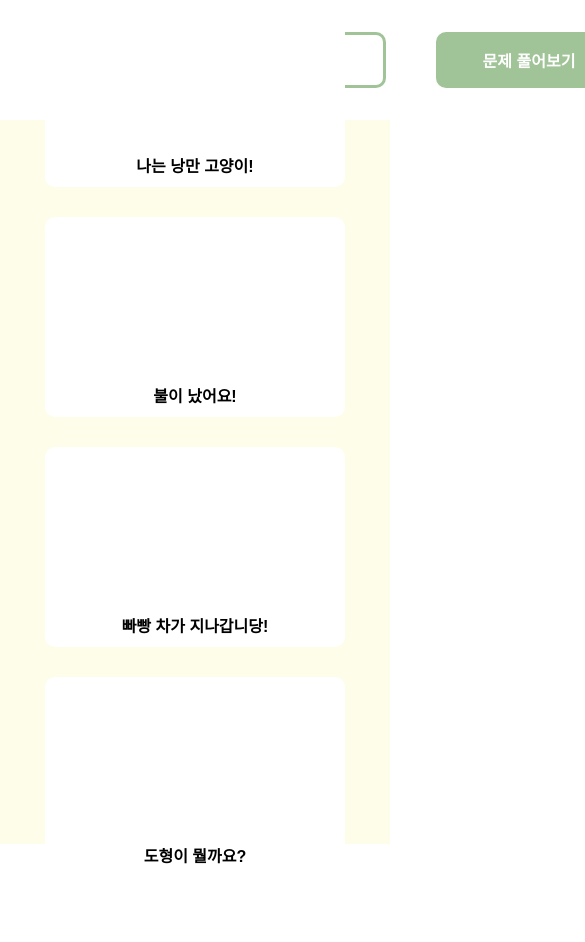
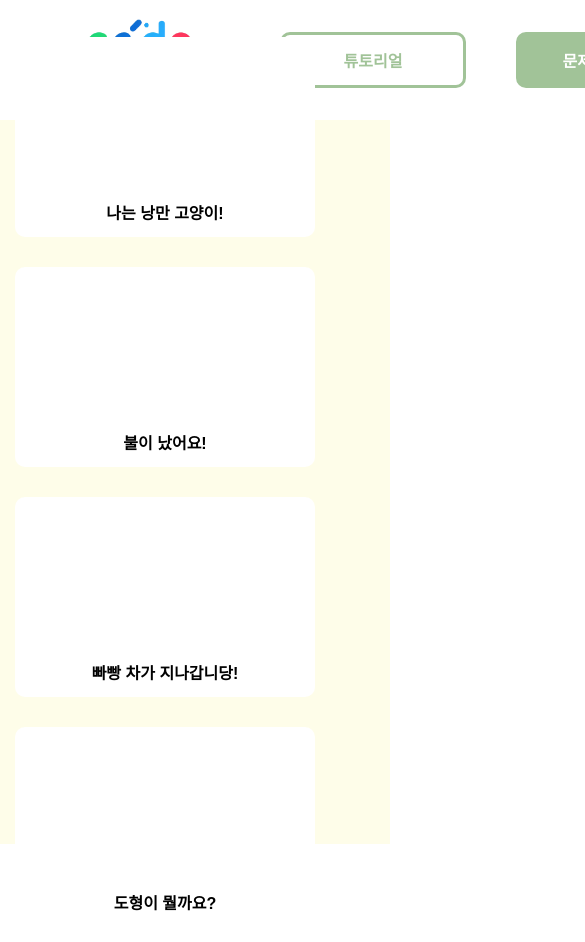
Before and after one commit to CSID-DGU/2024-1-OSS-team-5-OOP, a React (Create React App) app in the folder codekids_FE/: page /problems in a window 390 px wide. Shown: the top 942 px of the page, 585 px wide, since content can reach past the window. Before the commit the page ends 892 px from the top, so only its background shows below. Built offline with nearby package versions, Linux system fonts and the light colour scheme; a web font is replaced by a local one.

Commit message:
media query applied

```diff
--- a/codekids_FE/src/components/Header.js
+++ b/codekids_FE/src/components/Header.js
@@ -15,7 +15,7 @@ const Header = () => {
 
   return (
     <header className={`header${isTutorial ? ' banner' : ''}`}>
-        <div style={{ marginLeft: '80px' }}>
+        <div style={{ margin: '80px' }}>
             <a href="http://localhost:3000/tutorial"><img src="logo.png" alt="CodeKids" style={{ width: `${isTutorial ? '230px' : '120px'}`, transition: 'width 0.5s' }} /></a>
         </div>
         <div className="headerbtn-container">
--- a/codekids_FE/src/pages/ProblemPage.js
+++ b/codekids_FE/src/pages/ProblemPage.js
@@ -1,6 +1,7 @@
 import React, { useEffect, useState } from 'react';
 import { useNavigate, useParams } from 'react-router-dom';
 import './buttonlist.css';
+import MediaQuery from './alignlist.module.css';
 
 // 샘플 JSON 데이터
 const sampleResponse = {
@@ -62,7 +63,8 @@ const ProblemPage = () => {
 
   return (
     <div className="content" style={{ height: "calc(100% - 120px)" }}>
-      <div className="box-container">
+      <div className={MediaQuery['box-container']}>
+        <div className="inner-container">
           {problemData && problemData.data.map(item => (
             <div className="box" key={item.problemId} onClick={() => handleBoxClick(item.problemId)}>
               <div className="title">
@@ -72,6 +74,7 @@ const ProblemPage = () => {
           ))}
         </div>
       </div>
+    </div>
   );
 };
 
--- /dev/null
+++ b/codekids_FE/src/pages/alignlist.module.css
@@ -0,0 +1,11 @@
+@media (min-width: 990px) {
+    .box-container {
+        width: calc((330px) * 3);
+    }
+}
+
+@media (min-width: 1320px) {
+    .box-container {
+        width: calc((330px) * 4);
+    }
+}
--- a/codekids_FE/src/pages/buttonlist.css
+++ b/codekids_FE/src/pages/buttonlist.css
@@ -2,29 +2,29 @@
     display: flex;
     align-items: center;
     justify-content: center;
+    height: calc(100% - 120px);
 }
 
 .box-container {
-    display: flex;
+    display: inline-block;
+    list-style: none;
+    padding: 0;
     margin-bottom: 100px;
-    width: 100%;
-    flex-direction: row;
-    justify-content: center;
-    flex-wrap: wrap;
 }
 
 .box {
-    position: relative;
+    display: inline-block;
     margin: 15px;
     width: 300px;
     height: 200px;
     border-radius: 10px;
     background-color: #FFFFFF;
-
     font-family: "Nanum Gothic", sans-serif;
     font-weight: bold;
     font-style: normal;
     font-size: 16px;
+    vertical-align: top;
+    position: relative;
 }
 
 .box:hover {
@@ -34,9 +34,21 @@
 .title {
     display: flex;
     position: absolute;
-    bottom: 0px;
-    width: 300px;
+    bottom: 0;
+    width: 100%;
     height: 50px;
+    justify-content: center;
+    align-items: center;
+}
 
-    justify-content: center;
+@media (max-width: 1004px) {
+    .box-container {
+        width: calc((330px) * 2);
+    }
 }
+
+@media (max-width: 674px) {
+    .box-container {
+        width: calc((330px) * 1);
+    }
+}
```
Lines whose indentation alone changed are shown as unchanged.
